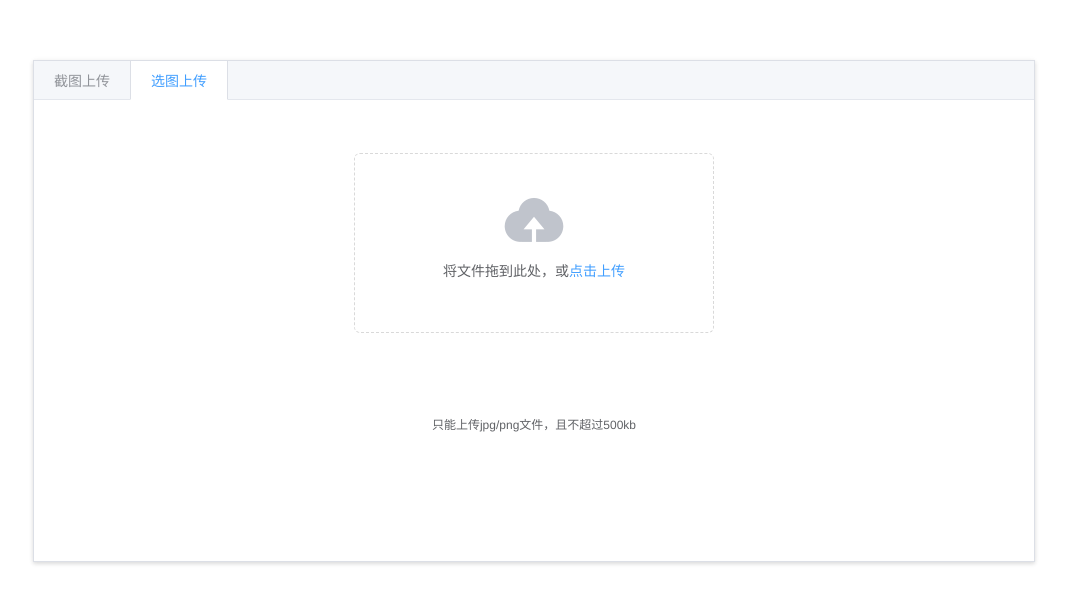
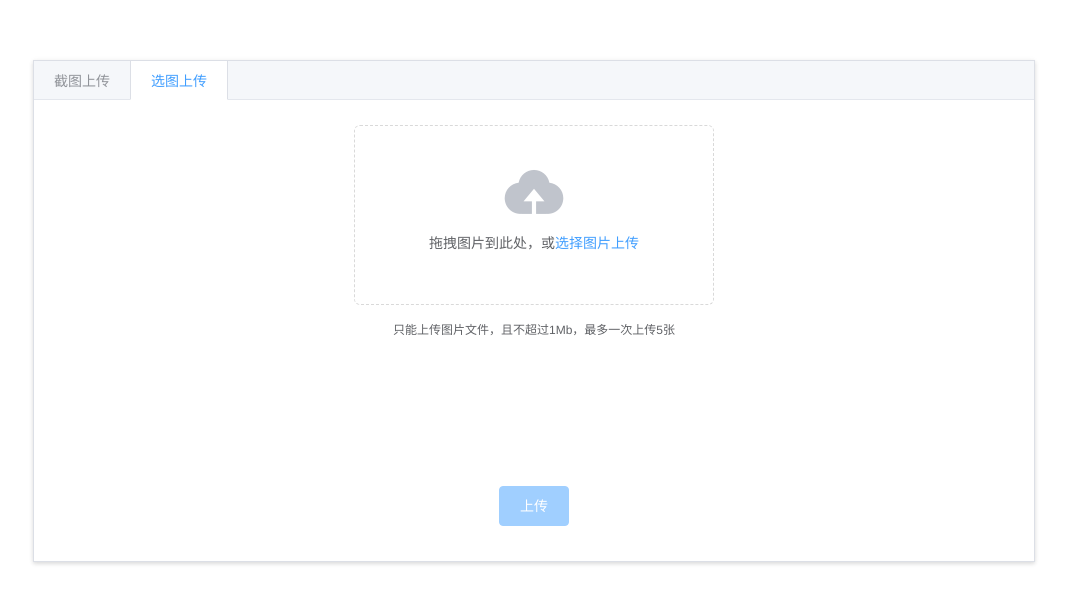
Before and after one commit to LegendLeo/qiniu-easy-uploader, a Vue app: page / in a window 1280 px wide. Both pictures are taken after a click on the tab "选图上传". Shown: the top 604 px of the page, without its empty margins (106-1173 px from the left). Built offline with nearby package versions, Linux system fonts and the light colour scheme; no server answers.

Commit message:
:sparkles: 新增选择图片上传功能

```diff
--- a/src/components/ChooseArea.vue
+++ b/src/components/ChooseArea.vue
@@ -1,38 +1,122 @@
 <template>
-  <div class="flex-wrapper">
+  <div
+    class="flex-wrapper"
+    v-loading.body="loading"
+  >
     <el-upload
       class="upload-box"
-      drag
-      action="https://jsonplaceholder.typicode.com/posts/"
+      action
+      :drag="true"
+      accept
+      :auto-upload="false"
+      :on-change="choosePicture"
+      :on-exceed="handleExceed"
       multiple
+      :limit="5"
+      :disabled="imageList.length > 4"
       :file-list="imageList"
       list-type="picture"
     >
       <i class="el-icon-upload"></i>
-      <div class="el-upload__text">将文件拖到此处，或<em>点击上传</em></div>
+      <div class="el-upload__text">拖拽图片到此处，或<em>选择图片上传</em></div>
       <div
         class="el-upload__tip"
         slot="tip"
-      >只能上传jpg/png文件，且不超过500kb</div>
+      >只能上传图片文件，且不超过1Mb，最多一次上传5张</div>
     </el-upload>
+    <!-- <div class="upload-list__item">
+      <i class="el-icon-close"></i>
+    </div> -->
+    <el-button
+      type="primary"
+      class="btn-submit"
+      :disabled="imageList.length === 0"
+      @click="submitUpload"
+    >上传</el-button>
   </div>
 </template>
 
 <script>
+import { uploadImage } from '@/utils'
+
 export default {
   data () {
     return {
-      imageList: []
+      imageList: [],
+      loading: false
+    }
+  },
+  methods: {
+    choosePicture (file, fileList) {
+      this.imageList = fileList
+    },
+    submitUpload () {
+      this.loading = true
+      uploadImage(this.imageList)
+        .then(res => {
+          console.log(res)
+          this.loading = false
+          this.$message.success('上传成功！')
+          this.$store.commit('changeImageUrl', res)
+        })
+        .catch(err => {
+          console.error(err)
+        })
+    },
+    handleExceed () {
+      this.$message.error('最多一次上传5张图片')
     }
   }
 }
 </script>
 
-<style lang="less" scoped>
+<style lang="less">
 .upload-box {
+  margin-top: 10px;
   flex: 1;
   display: flex;
   flex-direction: column;
-  justify-content: space-around;
+  .el-upload {
+    display: flex;
+    justify-content: center;
+  }
+  .el-upload__tip {
+    margin-top: 15px;
+  }
+}
+.btn-submit {
+  margin: 20px 0 !important;
+}
+.upload-list {
+  margin: 0;
+  padding: 0;
+  list-style: none;
+  &__item {
+    overflow: hidden;
+    z-index: 0;
+    background-color: #fff;
+    border: 1px solid #c0ccda;
+    border-radius: 6px;
+    -webkit-box-sizing: border-box;
+    box-sizing: border-box;
+    margin-top: 10px;
+    padding: 10px 10px 10px 90px;
+    height: 92px;
+    width: 100%;
+    transition: all 0.5s cubic-bezier(0.55, 0, 0.1, 1);
+    font-size: 14px;
+    color: #606266;
+    line-height: 1.8;
+    &-thumbnail {
+      vertical-align: middle;
+      display: inline-block;
+      width: 70px;
+      height: 70px;
+      float: left;
+      position: relative;
+      z-index: 1;
+      margin-left: -80px;
+    }
+  }
 }
 </style>
--- a/src/plugins/element.js
+++ b/src/plugins/element.js
@@ -1,10 +1,11 @@
 import Vue from 'vue'
-import { Button, Upload, Message, Tabs, TabPane, Input } from 'element-ui'
+import { Button, Upload, Message, Tabs, TabPane, Input, Loading } from 'element-ui'
 
 Vue.use(Button)
 Vue.use(Upload)
 Vue.use(Tabs)
 Vue.use(TabPane)
 Vue.use(Input)
+Vue.use(Loading.directive)
 
 Vue.prototype.$message = Message
--- a/src/utils/qiniu.js
+++ b/src/utils/qiniu.js
@@ -1,13 +1,8 @@
 import * as qiniu from 'qiniu-js'
 import { formatTime } from '@/utils'
+const token = localStorage.getItem('token')
 
-/**
- * 上传屏幕截图
- * @param {String} token upload token
- * @param {Blob} file 文件
- * @param {String} name 文件名
- */
-export function uploadScreenshot (token, file, name) {
+function _uploadFile (file, name) {
   const config = {
     useCdnDomain: true
   }
@@ -16,11 +11,19 @@ export function uploadScreenshot (token, file, name) {
     params: {},
     mimeType: null
   }
+  return qiniu.upload(file, name, token, putExtra, config)
+}
+
+/**
+ * 上传屏幕截图
+ * @param {Blob} file 文件
+ * @param {String} name 文件名
+ */
+export function uploadScreenshot (file, name) {
   const now = new Date()
   name = name || formatTime(now, 'yyyyMMddhhmmss')
 
   // 调用sdk上传接口获得相应的observable，控制上传和暂停
-  let observable = qiniu.upload(file, name + '.png', token, putExtra, config)
   return new Promise((resolve, reject) => {
     const observer = {
       // 上传进度
@@ -37,6 +40,58 @@ export function uploadScreenshot (token, file, name) {
         resolve(res)
       }
     }
+    const observable = _uploadFile(file, name + '.png')
     observable.subscribe(observer)
   })
 }
+
+export function uploadImage (files) {
+  const now = new Date()
+  const dateStr = formatTime(now, 'yyyyMMdd')
+  let observables = []
+  // let name = files[0].name
+  // let pointPos = name.lastIndexOf('.')
+  // name = name.substring(0, pointPos) + '-' + dateStr + name.substring(pointPos)
+  // const observer = {
+  //   // 上传进度
+  //   next (res) {
+  //     let total = res.total
+  //     console.log('进度：' + total.percent + '% ')
+  //   },
+  //   // 上传出错
+  //   error (err) {
+  //     reject(err)
+  //   },
+  //   // 上传完成
+  //   complete (res) {
+  //     resolve(res)
+  //   }
+  // }
+  // const observable = _uploadFile(files[0], name)
+  // observable.subscribe(observer)
+  files.forEach((file, index) => {
+    let name = file.name
+    let pointPos = name.lastIndexOf('.')
+    name = name.substring(0, pointPos) + '-' + dateStr + name.substring(pointPos)
+    let observable = _uploadFile(file.raw, name)
+    observables[index] = new Promise((resolve, reject) => {
+      const observer = {
+        // 上传进度
+        next (res) {
+          let total = res.total
+          console.log('进度：' + total.percent + '% ')
+        },
+        // 上传出错
+        error (err) {
+          reject(err)
+        },
+        // 上传完成
+        complete (res) {
+          resolve(res)
+        }
+      }
+      observable.subscribe(observer)
+    })
+  })
+  return Promise.all(observables)
+}
```
